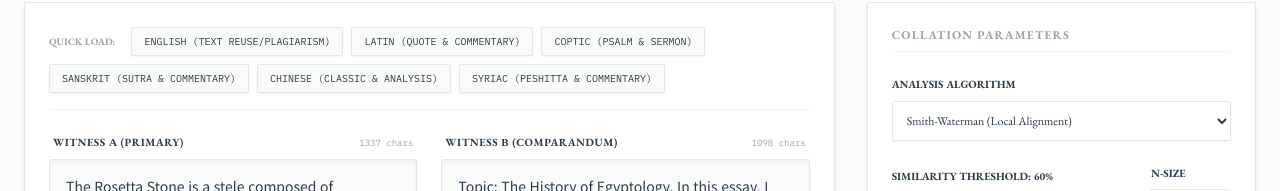
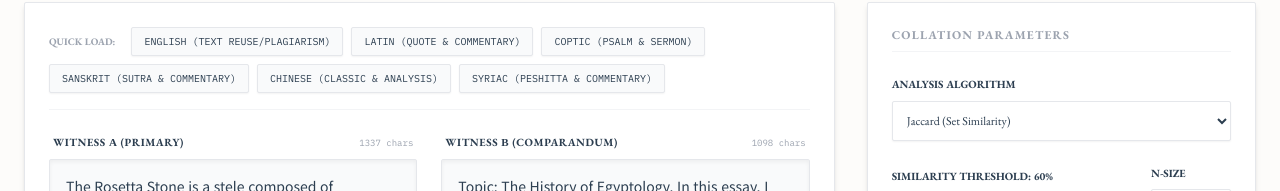
Before and after one commit to somiyagawa/ICoMa-, a React (Vite) app: page / in a window 1280 px wide. Shown: the part 129-320 px from the top of the page. Built offline with nearby package versions, Linux system fonts and the light colour scheme.

Commit message:
feat: Set Jaccard as default algorithm
Updates the default analysis algorithm to 'jaccard' in the application's initial configuration. This change prioritizes the Jaccard index for new analysis sessions.

```diff
--- a/App.tsx
+++ b/App.tsx
@@ -61,7 +61,7 @@ const App: React.FC = () => {
   const [config, setConfig] = useState<AnalysisConfig>({
     windowSize: 4,
     threshold: 60,
-    algorithm: 'smith-waterman',
+    algorithm: 'jaccard',
     scriptMode: 'auto'
   });
   const [isProcessing, setIsProcessing] = useState(false);
```
